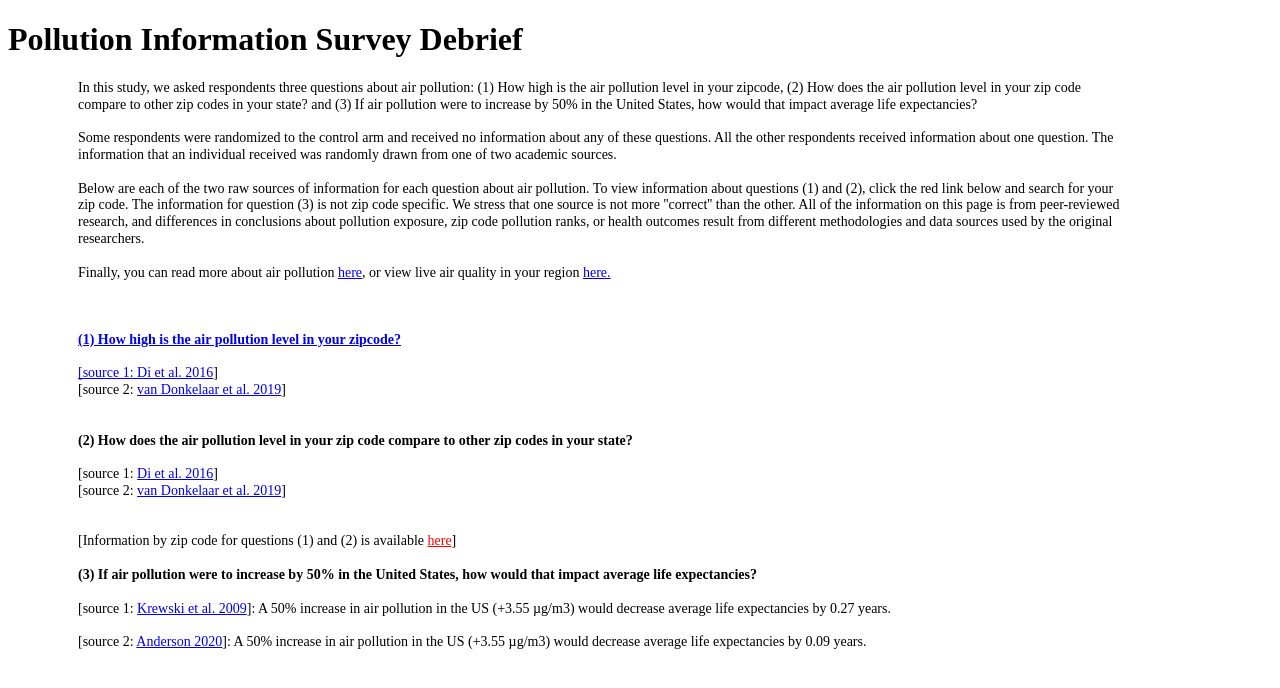
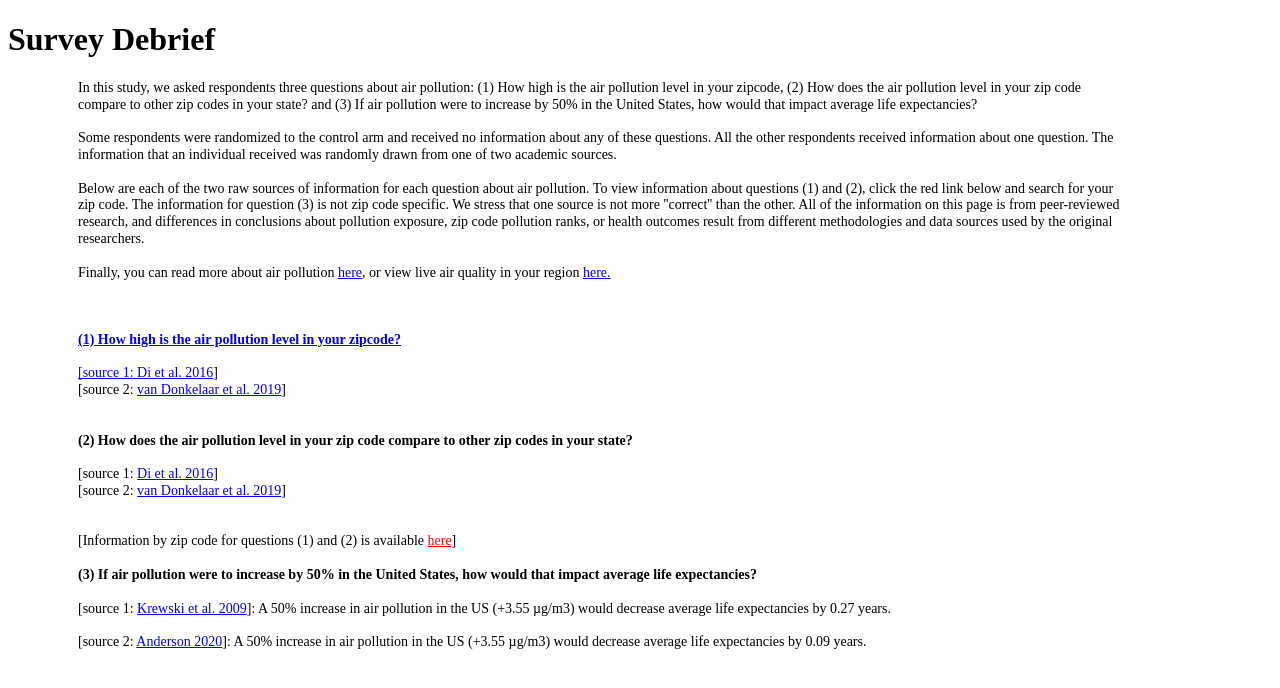
Before and after one commit to Matt-Tarduno/Matt-Tarduno.github.io, a Jekyll site: the page pollution_info_debrief/index.html, which Jekyll copies as it is, in a window 1280 px wide. Shown: the top 688 px of the page. Built offline with Jekyll 4.4.1, drawn with Linux system fonts in a browser that asks for light colours.

Commit message:
Update index.html

```diff
--- a/pollution_info_debrief/index.html
+++ b/pollution_info_debrief/index.html
@@ -8,7 +8,7 @@
 
 
 <div class="blurb">
-	<h1><b>Pollution Information Survey Debrief</b></h1>
+	<h1><b>Survey Debrief</b></h1>
 
 	<p style="font-size:14px; margin-left:5em; margin-right:10em; line-height: 1.2"> In this study, we asked respondents three questions about air pollution: (1) How high is the air pollution level in your zipcode, (2) How does the air pollution level in your zip code compare to other zip codes in your state? and (3) If air pollution were to increase by 50% in the United States, how would that impact average life expectancies?
 		<br>
```
